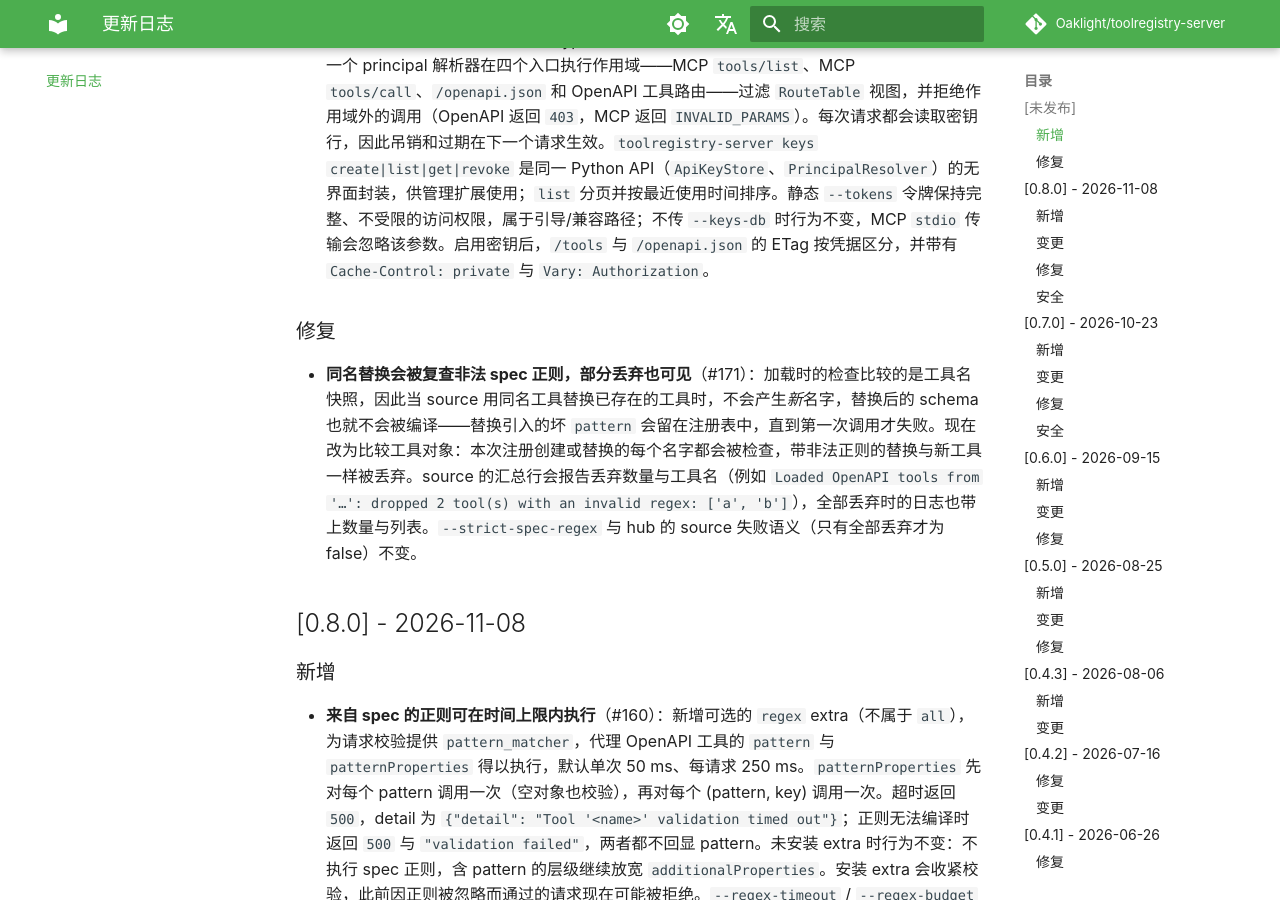
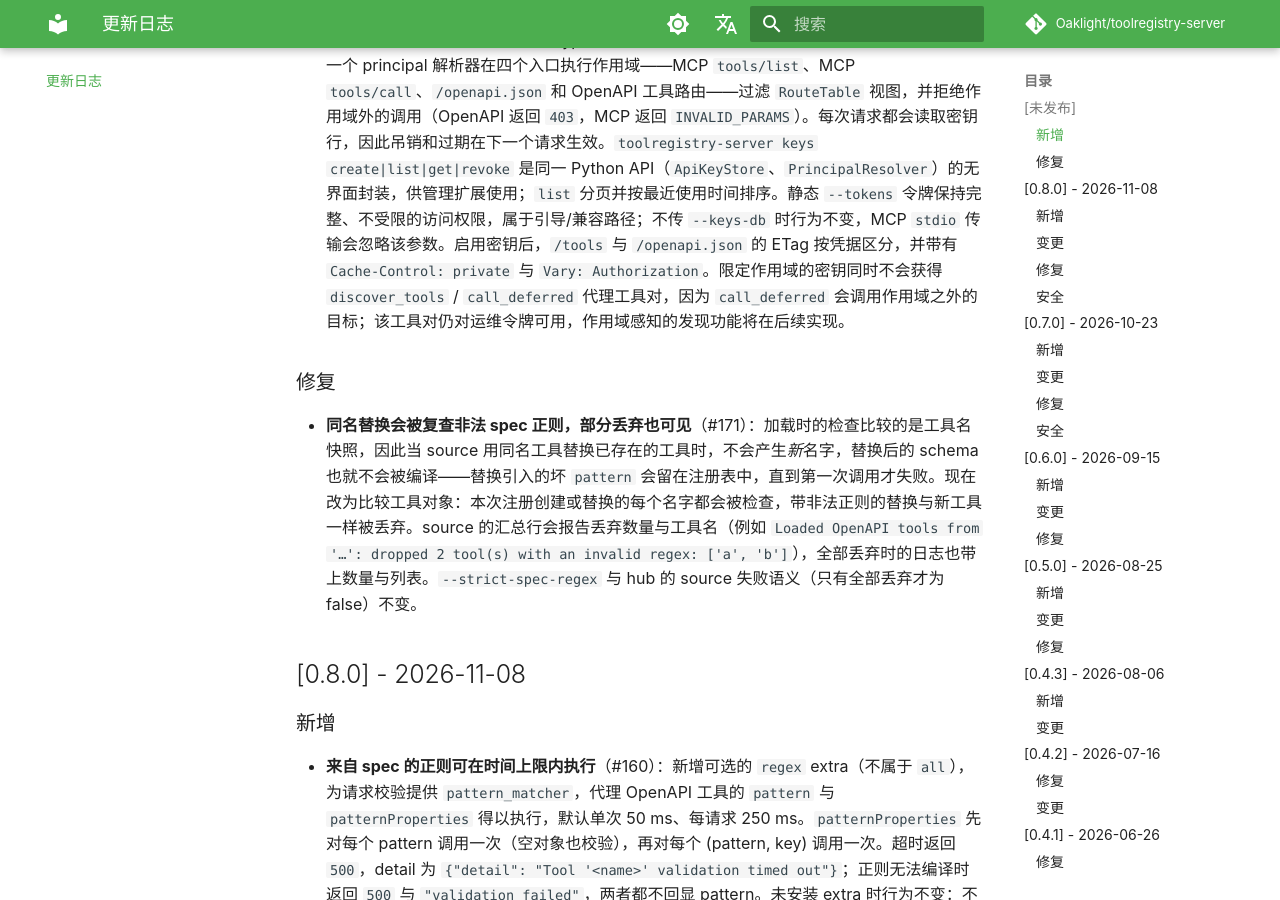
Before and after one commit to Oaklight/toolregistry-server, an MkDocs documentation site: the page built from docs/changelog.md, in a window 1280 px wide and 900 px high, scrolled down 1196 px. Built offline with MkDocs 1.6.1 and Material for MkDocs 9.7.7, drawn with Linux system fonts in a browser that asks for light colours; some web fonts are replaced; comment, search, counter and statistics services are not loaded.

```diff
--- a/docs/changelog.md
+++ b/docs/changelog.md
@@ -11,7 +11,7 @@
 - **运行期工具来源**（#185）：`SourceManager` 把 Hub 的热重载 diff 移入服务器。`add`、`remove`、`replace`、`retry` 与 `list` 无需重启即可变更对外提供的工具集合，并为每个来源保留 `applied` / `excluded` / `failed` 状态、脱敏后的最近错误以及稳定的 `src_<16 hex>` id（`to_dicts()` 返回可直接序列化的列表）。由 API 发起的变更会在复制 `<path>.bak` 后重写配置文件，并报告 `persisted` / `persist_error`；JSONC 注释不会被保留，只读路径会被报告而不是静默忽略，`--no-config-write` 让变更只保留在内存中。`--config-reload` 的 watcher 成为同一管理器的薄驱动，并忽略管理器自身的写入。diff 注册的工具会应用部署配置过滤；一次 diff 只触发一次路由重建：`RouteTable.batch_changes()` 合并逐个事件的 `refresh_all`，`_rebuild` 以一次赋值安装新建的映射，而不是清空正在使用的映射。
 - **gateway 模式在同一进程提供 OpenAPI 与 MCP**（#184）：`toolregistry-server gateway` 构建一个 ASGI 应用，默认把 OpenAPI 挂载在 `/openapi`、MCP streamable-HTTP 挂载在 `/mcp`、MCP SSE 挂载在 `/sse`，路径均可配置。每个前端的启用标记按请求读取，因此禁用后的前端立即返回 404，不会触达注册表，也不会重建 MCP session manager；修改路径也会在下一个请求生效。`--tokens` 的 Bearer 令牌保护所有前端，`/.well-known/oauth-protected-resource<MCP 路径>` 按当前 MCP 路径生成。前端路径与启用标记保存在配置文件的 `gateway.frontends` 下；`GatewayAdapter.update_frontend()` 在复制 `<path>.bak` 后写回配置，并报告 `persisted` / `warning`，`--no-config-write` 只改内存。多个前端必须使用 ASGI（`fastapi`）后端：启用第二个前端时 `--backend httpserver` 会被拒绝，且该后端只能提供 openapi 前端。streamable-HTTP 的 session manager 在 lifespan 启动时创建、关闭时释放。`GatewayAdapter.list_frontends()` 与 `update_frontend()` 是供管理扩展在进程内调用的 API。
 - **可运行的 gateway 演示**（#188）：`examples/gateway-demo/` 在同一进程、同一来源上提供 `/openapi`、`/mcp` 与小型 `/ext/gateway` 管理面；客户端密钥保存在静态 JSON 文件中（只存 SHA-256 摘要，仅在创建时返回一次，可撤销），前端可关闭并返回 404。安装了 `toolregistry-hub` 时使用其工具，否则使用三个本地工具。`Dockerfile` 从仓库根目录构建镜像，`walkthrough.sh` 在 `Gateway demo` CI 工作流中对运行中的服务复跑 README 步骤。示例位于 `src` 之外，不进入 wheel 或 sdist。
-- **限定作用域的入站 API 密钥**（#186）：`openapi` 与 `mcp` 新增可选的 `--keys-db PATH`，打开基于标准库 SQLite 的密钥存储。密钥包含标签、作用域（命名空间允许列表加单工具允许/拒绝覆盖）、可选过期时间、吊销时间和 `last_used_at`。密钥只由 `keys create` 打印一次，存储中只保留带每密钥独立盐的 scrypt 哈希，因此记录、列表和数据库转储都不包含明文。同一个 principal 解析器在四个入口执行作用域——MCP `tools/list`、MCP `tools/call`、`/openapi.json` 和 OpenAPI 工具路由——过滤 `RouteTable` 视图，并拒绝作用域外的调用（OpenAPI 返回 `403`，MCP 返回 `INVALID_PARAMS`）。每次请求都会读取密钥行，因此吊销和过期在下一个请求生效。`toolregistry-server keys create|list|get|revoke` 是同一 Python API（`ApiKeyStore`、`PrincipalResolver`）的无界面封装，供管理扩展使用；`list` 分页并按最近使用时间排序。静态 `--tokens` 令牌保持完整、不受限的访问权限，属于引导/兼容路径；不传 `--keys-db` 时行为不变，MCP `stdio` 传输会忽略该参数。启用密钥后，`/tools` 与 `/openapi.json` 的 ETag 按凭据区分，并带有 `Cache-Control: private` 与 `Vary: Authorization`。
+- **限定作用域的入站 API 密钥**（#186）：`openapi` 与 `mcp` 新增可选的 `--keys-db PATH`，打开基于标准库 SQLite 的密钥存储。密钥包含标签、作用域（命名空间允许列表加单工具允许/拒绝覆盖）、可选过期时间、吊销时间和 `last_used_at`。密钥只由 `keys create` 打印一次，存储中只保留带每密钥独立盐的 scrypt 哈希，因此记录、列表和数据库转储都不包含明文。同一个 principal 解析器在四个入口执行作用域——MCP `tools/list`、MCP `tools/call`、`/openapi.json` 和 OpenAPI 工具路由——过滤 `RouteTable` 视图，并拒绝作用域外的调用（OpenAPI 返回 `403`，MCP 返回 `INVALID_PARAMS`）。每次请求都会读取密钥行，因此吊销和过期在下一个请求生效。`toolregistry-server keys create|list|get|revoke` 是同一 Python API（`ApiKeyStore`、`PrincipalResolver`）的无界面封装，供管理扩展使用；`list` 分页并按最近使用时间排序。静态 `--tokens` 令牌保持完整、不受限的访问权限，属于引导/兼容路径；不传 `--keys-db` 时行为不变，MCP `stdio` 传输会忽略该参数。启用密钥后，`/tools` 与 `/openapi.json` 的 ETag 按凭据区分，并带有 `Cache-Control: private` 与 `Vary: Authorization`。限定作用域的密钥同时不会获得 `discover_tools` / `call_deferred` 代理工具对，因为 `call_deferred` 会调用作用域之外的目标；该工具对仍对运维令牌可用，作用域感知的发现功能将在后续实现。
 
 ### 修复
 
```
Also changed, not shown: docs/guides/authentication.md (+2 -0 lines).
